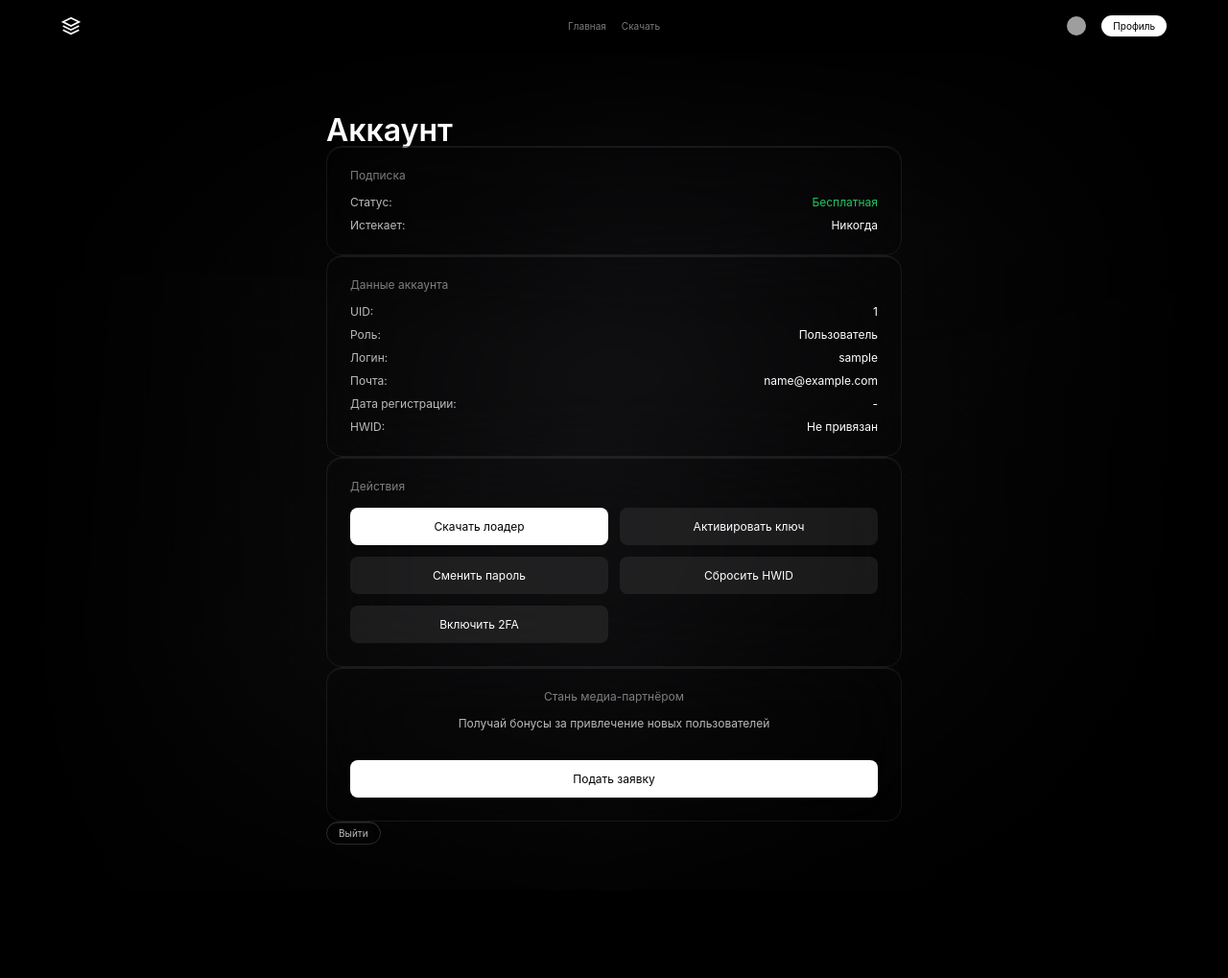
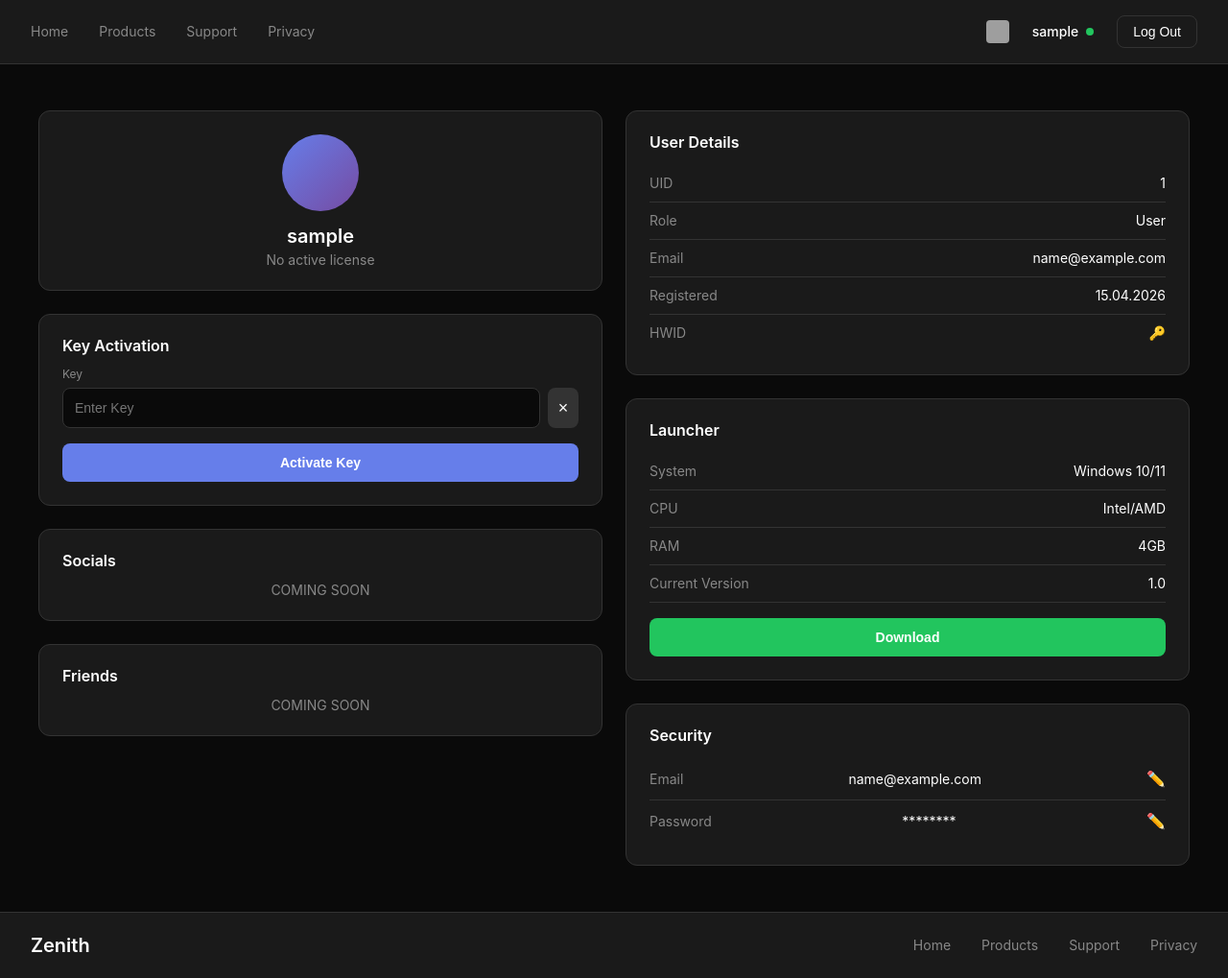
Before and after one commit to torusternal/pitchdlc2, a website: page docs/profile.html in a window 1280 px wide. Shown: the whole page at 96% size. Before the commit the page ends 928 px from the top, so only its background shows below. Drawn offline with Linux system fonts and the light colour scheme; sample sign-in values are in the browser's storage; grey boxes are pictures that could not be loaded.

Commit message:
Redesign profile with new two-column layout

```diff
--- a/docs/profile.html
+++ b/docs/profile.html
@@ -1,135 +1,147 @@
 <!DOCTYPE html>
-<html lang="ru">
+<html lang="en">
 <head>
   <meta charset="UTF-8">
   <meta name="viewport" content="width=device-width, initial-scale=1.0">
-  <title>Личный кабинет - Pitch</title>
+  <title>Profile - Zenith</title>
   <link rel="stylesheet" href="style.css">
 </head>
-<body>
+<body class="profile-body">
   <!-- Header -->
-  <header class="header">
-    <div class="header-inner">
-      <div class="logo-icon">
-        <svg width="20" height="20" viewBox="0 0 24 24" fill="none" stroke="white" stroke-width="2">
-          <polygon points="12 2 2 7 12 12 22 7 12 2"/>
-          <polyline points="2 17 12 22 22 17"/>
-          <polyline points="2 12 12 17 22 12"/>
-        </svg>
+  <header class="new-profile-header">
+    <nav class="new-nav">
+      <a href="index.html" class="new-nav-link">Home</a>
+      <a href="products.html" class="new-nav-link">Products</a>
+      <a href="support.html" class="new-nav-link">Support</a>
+      <a href="#" class="new-nav-link">Privacy</a>
+    </nav>
+    <div class="new-header-right">
+      <div class="new-lang-selector">
+        <img src="https://flagcdn.com/w40/gb.png" alt="EN" class="new-flag">
       </div>
-      <nav class="nav-pages">
-        <a href="index.html" class="nav-link">Главная</a>
-        <a href="products.html" class="nav-link">Скачать</a>
-      </nav>
-      <div class="header-actions">
-        <div class="lang-dropdown">
-          <img src="https://flagcdn.com/w40/ru.png" alt="RU" class="flag-img">
-        </div>
-        <div class="header-buttons">
-          <a href="profile.html" class="btn btn-primary-sm">Профиль</a>
-        </div>
+      <div class="new-user-info">
+        <span class="new-username" id="headerUsername">torushaart</span>
+        <span class="new-status-dot"></span>
       </div>
-      <button class="burger" aria-label="Menu">
-        <span></span>
-        <span></span>
-        <span></span>
-      </button>
+      <button class="new-logout-btn" onclick="logout()">Log Out</button>
     </div>
   </header>
 
-  <!-- Mobile Menu -->
-  <div class="mobile-menu">
-    <nav class="mobile-nav">
-      <a href="index.html">Главная</a>
-      <a href="products.html">Скачать</a>
-      <a href="profile.html" class="active">Профиль</a>
-    </nav>
-  </div>
+  <!-- Main Content -->
+  <main class="new-profile-main">
+    <div class="new-profile-container">
+      <!-- Left Column -->
+      <div class="new-profile-left">
+        <!-- Profile Info -->
+        <div class="new-card new-profile-info">
+          <div class="new-avatar"></div>
+          <div class="new-profile-name" id="profileUsername">torushaart</div>
+          <div class="new-profile-status">No active license</div>
+        </div>
 
-  <!-- Profile Section -->
-  <section class="profile-section">
-    <div class="auth-bg">
-      <svg id="auth-ribbons" viewBox="0 0 1440 885" preserveAspectRatio="none">
-        <defs>
-          <linearGradient id="authGrad1" x1="0%" y1="0%" x2="100%" y2="100%">
-            <stop offset="0%" style="stop-color:#ffffff08;stop-opacity:1" />
-            <stop offset="100%" style="stop-color:#ffffff02;stop-opacity:1" />
-          </linearGradient>
-        </defs>
-        <path fill="url(#authGrad1)" d="M0,300 C400,200 800,400 1200,300 C1400,250 1440,350 1440,350 L1440,885 L0,885 Z" opacity="0.5"/>
-      </svg>
-    </div>
-    <div class="profile-content">
-      <h1 class="profile-title">Аккаунт</h1>
+        <!-- Key Activation -->
+        <div class="new-card new-key-activation">
+          <h3 class="new-card-title">Key Activation</h3>
+          <div class="new-input-group">
+            <label class="new-input-label">Key</label>
+            <div class="new-input-wrapper">
+              <input type="text" class="new-input" placeholder="Enter Key" id="keyInput">
+              <button class="new-clear-btn" onclick="clearKey()">×</button>
+            </div>
+          </div>
+          <button class="new-activate-btn">Activate Key</button>
+        </div>
 
-      <!-- Subscription Card -->
-      <div class="glass-card profile-card">
-        <h2 class="card-title">Подписка</h2>
-        <div class="subscription-info">
-          <div class="sub-status">
-            <span class="sub-label">Статус:</span>
-            <span class="sub-value free">Бесплатная</span>
+        <!-- Socials -->
+        <div class="new-card new-socials">
+          <h3 class="new-card-title">Socials</h3>
+          <div class="new-coming-soon">COMING SOON</div>
+        </div>
+
+        <!-- Friends -->
+        <div class="new-card new-friends">
+          <h3 class="new-card-title">Friends</h3>
+          <div class="new-coming-soon">COMING SOON</div>
+        </div>
+      </div>
+
+      <!-- Right Column -->
+      <div class="new-profile-right">
+        <!-- User Details -->
+        <div class="new-card new-user-details">
+          <h3 class="new-card-title">User Details</h3>
+          <div class="new-detail-row">
+            <span class="new-detail-label">UID</span>
+            <span class="new-detail-value" id="userUid">12/49</span>
           </div>
-          <div class="sub-expiry">
-            <span class="sub-label">Истекает:</span>
-            <span class="sub-value">Никогда</span>
+          <div class="new-detail-row">
+            <span class="new-detail-label">Role</span>
+            <span class="new-detail-value">User</span>
+          </div>
+          <div class="new-detail-row">
+            <span class="new-detail-label">Email</span>
+            <span class="new-detail-value" id="userEmail">dragunovilia@Gmail.com</span>
+          </div>
+          <div class="new-detail-row">
+            <span class="new-detail-label">Registered</span>
+            <span class="new-detail-value" id="userRegDate">15.04.2026</span>
+          </div>
+          <div class="new-detail-row">
+            <span class="new-detail-label">HWID</span>
+            <span class="new-detail-value">🔑</span>
+          </div>
+        </div>
+
+        <!-- Launcher -->
+        <div class="new-card new-launcher">
+          <h3 class="new-card-title">Launcher</h3>
+          <div class="new-spec-row">
+            <span class="new-spec-label">System</span>
+            <span class="new-spec-value">Windows 10/11</span>
+          </div>
+          <div class="new-spec-row">
+            <span class="new-spec-label">CPU</span>
+            <span class="new-spec-value">Intel/AMD</span>
+          </div>
+          <div class="new-spec-row">
+            <span class="new-spec-label">RAM</span>
+            <span class="new-spec-value">4GB</span>
+          </div>
+          <div class="new-spec-row">
+            <span class="new-spec-label">Current Version</span>
+            <span class="new-spec-value">1.0</span>
+          </div>
+          <button class="new-download-btn">Download</button>
+        </div>
+
+        <!-- Security -->
+        <div class="new-card new-security">
+          <h3 class="new-card-title">Security</h3>
+          <div class="new-security-row">
+            <span class="new-security-label">Email</span>
+            <span class="new-security-value" id="securityEmail">dragunovilia48@Gmail.com</span>
+            <button class="new-edit-btn">✏️</button>
+          </div>
+          <div class="new-security-row">
+            <span class="new-security-label">Password</span>
+            <span class="new-security-value">********</span>
+            <button class="new-edit-btn">✏️</button>
           </div>
         </div>
       </div>
+    </div>
+  </main>
 
-      <!-- Account Data Card -->
-      <div class="glass-card profile-card">
-        <h2 class="card-title">Данные аккаунта</h2>
-        <div class="account-data">
-          <div class="data-row">
-            <span class="data-label">UID:</span>
-            <span class="data-value" id="userUid">-</span>
-          </div>
-          <div class="data-row">
-            <span class="data-label">Роль:</span>
-            <span class="data-value" id="userRole">Пользователь</span>
-          </div>
-          <div class="data-row">
-            <span class="data-label">Логин:</span>
-            <span class="data-value" id="userLogin">-</span>
-          </div>
-          <div class="data-row">
-            <span class="data-label">Почта:</span>
-            <span class="data-value" id="userEmail">-</span>
-          </div>
-          <div class="data-row">
-            <span class="data-label">Дата регистрации:</span>
-            <span class="data-value" id="userRegDate">-</span>
-          </div>
-          <div class="data-row">
-            <span class="data-label">HWID:</span>
-            <span class="data-value" id="userHwid">Не привязан</span>
-          </div>
-        </div>
-      </div>
-
-      <!-- Actions Card -->
-      <div class="glass-card profile-card">
-        <h2 class="card-title">Действия</h2>
-        <div class="actions-grid">
-          <button class="action-btn primary">Скачать лоадер</button>
-          <button class="action-btn secondary">Активировать ключ</button>
-          <button class="action-btn secondary">Сменить пароль</button>
-          <button class="action-btn secondary">Сбросить HWID</button>
-          <button class="action-btn secondary">Включить 2FA</button>
-        </div>
-      </div>
-
-      <!-- Partner Card -->
-      <div class="glass-card profile-card partner-card">
-        <h2 class="card-title">Стань медиа-партнёром</h2>
-        <p class="partner-desc">Получай бонусы за привлечение новых пользователей</p>
-        <button class="action-btn primary">Подать заявку</button>
-      </div>
-
-      <a href="index.html" class="btn btn-ghost" onclick="logout()">Выйти</a>
-    </div>
-  </section>
+  <!-- Footer -->
+  <footer class="new-profile-footer">
+    <div class="new-footer-logo">Zenith</div>
+    <nav class="new-footer-nav">
+      <a href="index.html" class="new-footer-link">Home</a>
+      <a href="products.html" class="new-footer-link">Products</a>
+      <a href="support.html" class="new-footer-link">Support</a>
+      <a href="#" class="new-footer-link">Privacy</a>
+    </nav>
+  </footer>
 
   <script>
     // Check if logged in
@@ -140,10 +152,11 @@
 
     // Display user data
     if (currentUser) {
-      document.getElementById('userUid').textContent = currentUser.id || '-';
-      document.getElementById('userRole').textContent = 'Пользователь';
-      document.getElementById('userLogin').textContent = currentUser.username || '-';
+      document.getElementById('headerUsername').textContent = currentUser.username || 'User';
+      document.getElementById('profileUsername').textContent = currentUser.username || 'User';
       document.getElementById('userEmail').textContent = currentUser.email || '-';
+      document.getElementById('securityEmail').textContent = currentUser.email || '-';
+      document.getElementById('userUid').textContent = currentUser.id || 'Unknown';
 
       // Format registration date
       if (currentUser.createdAt) {
@@ -152,16 +165,10 @@
       }
     }
 
-    // Mobile menu toggle
-    const burger = document.querySelector('.burger');
-    const mobileMenu = document.querySelector('.mobile-menu');
+    function clearKey() {
+      document.getElementById('keyInput').value = '';
+    }
 
-    burger.addEventListener('click', () => {
-      burger.classList.toggle('open');
-      mobileMenu.classList.toggle('open');
-    });
-
-    // Logout function
     function logout() {
       localStorage.removeItem('pitch_user');
       window.location.href = 'index.html';
--- a/docs/style.css
+++ b/docs/style.css
@@ -412,3 +412,68 @@ img{max-width:100%;display:block}
 .profile-section{padding:80px var(--padding-x) 48px}
 .actions-grid{grid-template-columns:1fr}
 }
+
+/* New Profile Styles */
+.profile-body{background:#0a0a0a;color:#fff;min-height:100vh;display:flex;flex-direction:column}
+
+.new-profile-header{background:#1a1a1a;padding:16px 32px;display:flex;justify-content:space-between;align-items:center;border-bottom:1px solid #333}
+.new-nav{display:flex;gap:32px;align-items:center}
+.new-nav-link{color:#888;text-decoration:none;font-size:14px;transition:color .3s}
+.new-nav-link:hover{color:#fff}
+.new-header-right{display:flex;gap:24px;align-items:center}
+.new-lang-selector{cursor:pointer}
+.new-flag{width:24px;height:24px;border-radius:4px}
+.new-user-info{display:flex;align-items:center;gap:8px}
+.new-username{font-size:14px;font-weight:500}
+.new-status-dot{width:8px;height:8px;background:#22c55e;border-radius:50%}
+.new-logout-btn{background:transparent;border:1px solid #333;color:#fff;padding:8px 16px;border-radius:8px;cursor:pointer;font-size:14px;transition:all .3s}
+.new-logout-btn:hover{background:#333;border-color:#555}
+
+.new-profile-main{flex:1;padding:48px 32px;display:flex;justify-content:center}
+.new-profile-container{display:grid;grid-template-columns:1fr 1fr;gap:24px;max-width:1200px;width:100%}
+.new-profile-left{display:flex;flex-direction:column;gap:24px}
+.new-profile-right{display:flex;flex-direction:column;gap:24px}
+
+.new-card{background:#1a1a1a;border-radius:12px;padding:24px;border:1px solid #333}
+.new-card-title{font-size:16px;font-weight:600;margin-bottom:16px;color:#fff}
+
+.new-profile-info{text-align:center}
+.new-avatar{width:80px;height:80px;background:linear-gradient(135deg,#667eea 0%,#764ba2 100%);border-radius:50%;margin:0 auto 16px}
+.new-profile-name{font-size:20px;font-weight:600;margin-bottom:8px}
+.new-profile-status{color:#888;font-size:14px}
+
+.new-input-group{margin-bottom:16px}
+.new-input-label{display:block;color:#888;font-size:12px;margin-bottom:8px}
+.new-input-wrapper{display:flex;gap:8px}
+.new-input{flex:1;background:#0a0a0a;border:1px solid #333;color:#fff;padding:12px;border-radius:8px;font-size:14px;outline:none}
+.new-input:focus{border-color:#667eea}
+.new-clear-btn{background:#333;border:none;color:#fff;width:32px;border-radius:8px;cursor:pointer;font-size:18px;transition:background .3s}
+.new-clear-btn:hover{background:#444}
+.new-activate-btn{width:100%;background:#667eea;color:#fff;border:none;padding:12px;border-radius:8px;font-size:14px;font-weight:600;cursor:pointer;transition:background .3s}
+.new-activate-btn:hover{background:#5568d3}
+
+.new-coming-soon{color:#888;font-size:14px;text-align:center}
+
+.new-detail-row,.new-spec-row,.new-security-row{display:flex;justify-content:space-between;align-items:center;padding:12px 0;border-bottom:1px solid #333}
+.new-detail-row:last-child,.new-spec-row:last-child,.new-security-row:last-child{border-bottom:none}
+.new-detail-label,.new-spec-label,.new-security-label{color:#888;font-size:14px}
+.new-detail-value,.new-spec-value,.new-security-value{color:#fff;font-size:14px}
+.new-edit-btn{background:none;border:none;color:#888;cursor:pointer;font-size:16px;transition:color .3s}
+.new-edit-btn:hover{color:#fff}
+
+.new-download-btn{width:100%;background:#22c55e;color:#fff;border:none;padding:12px;border-radius:8px;font-size:14px;font-weight:600;cursor:pointer;transition:background .3s;margin-top:16px}
+.new-download-btn:hover{background:#1ea83d}
+
+.new-profile-footer{background:#1a1a1a;padding:24px 32px;display:flex;justify-content:space-between;align-items:center;border-top:1px solid #333}
+.new-footer-logo{font-size:20px;font-weight:600}
+.new-footer-nav{display:flex;gap:32px}
+.new-footer-link{color:#888;text-decoration:none;font-size:14px;transition:color .3s}
+.new-footer-link:hover{color:#fff}
+
+@media (width<=768px){
+.new-profile-container{grid-template-columns:1fr}
+.new-profile-header{flex-direction:column;gap:16px}
+.new-nav{flex-wrap:wrap;gap:16px}
+.new-footer-nav{flex-direction:column;gap:8px}
+.new-profile-footer{flex-direction:column;gap:16px;text-align:center}
+}
```
